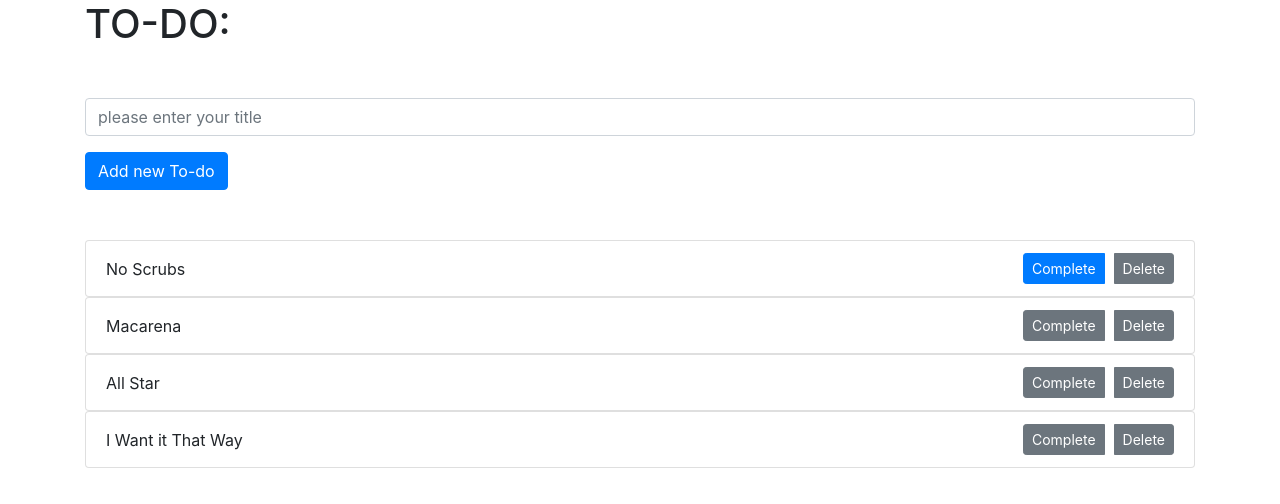
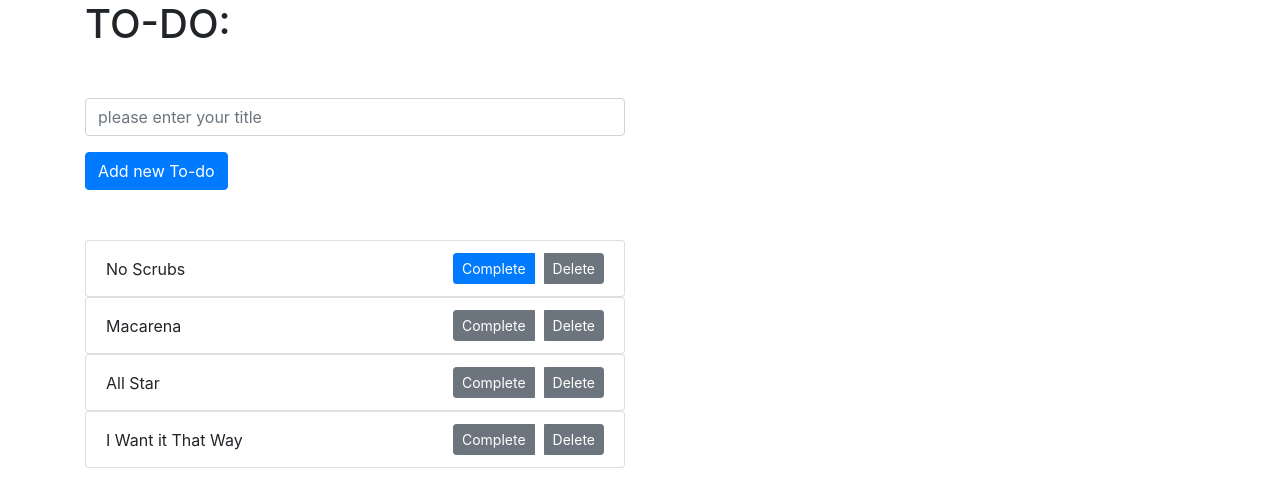
Before and after one commit to shunz869/Devmountain_To_Do, a React (Create React App) app: page / in a window 1280 px wide. Shown: the top 504 px of the page. Built offline with nearby package versions, Linux system fonts and the light colour scheme.

Commit message:
handle boolen

```diff
--- a/src/App.js
+++ b/src/App.js
@@ -1,41 +1,65 @@
 import React, { Component } from 'react';
 import { AddItem } from './components/addItem';
 import { ItemList } from './components/itemList';
+import { ItemDetail } from './components/itemDetail';
 
 
 class App extends Component {
   constructor(props){
     super(props);
     this.state = {
-      items:this.props.items
+      items:this.props.items,
+      selectedItem:''
     }
-  }
+  };
 
   addNewItem = (newItem) => {
     this.setState({
       items:[...this.state.items,newItem]
     })
-  }
+  };
 
   deleteItem = (title) => {
     //this.state.items.map(title => )
     this.setState({
       items:this.state.items.filter((item) => item.title !== title)
     });
+  };
 
-  }
+  changeComplete = (title) => {
+    let newArray = this.state.items.map((item) => {
+      if(item.title === title){
+        return ({...item,completed:!item.completed});
+      }else{
+        return item
+      }
+    })
+    this.setState({items:newArray})
+  };
 
+  selectedItem = (item) => {
+    console.log(item)
+    this.setState({
+      selectedItem:item
+    });
+  };
 
 
   render() {
-    console.log(this.state.items)
     return (
       <div className="container">
         <div className="row">
-          <div className="col-12">
+          <div className="col-12 col-md-6 col-lg-6">
             <h1 style={{marginBottom:50}}>TO-DO:</h1>
             <AddItem addNewItem={this.addNewItem}/>
-            <ItemList items={this.state.items} deleteItem={this.deleteItem}/>
+            <ItemList
+              items={this.state.items}
+              deleteItem={this.deleteItem}
+              selectedItem={this.selectedItem}
+              changeComplete={this.changeComplete}/>
+          </div>
+          <div className="col-12 col-md-6 col-lg-6">
+            <ItemDetail item = {this.state.selectedItem}/>
           </div>
         </div>
       </div>
--- a/src/components/addItem.js
+++ b/src/components/addItem.js
@@ -6,10 +6,11 @@ export class AddItem extends Component {
     e.preventDefault();
     let title = this.refs.title.value;
     if (!title.trim()) {
-      alert("Input can't be null")
+      alert("Please type in the title")
       return
     }
     this.props.addNewItem({title})
+    this.refs.title.value = null
   };
 
 
--- a/src/components/itemDetail.js
+++ b/src/components/itemDetail.js
@@ -1,7 +1,7 @@
 import React from 'react';
 
 export const ItemDetail = (props) => {
-  if(!props.item){
+  if(props.item.title == null){
     return null;
   }
   return(
--- a/src/components/itemList.js
+++ b/src/components/itemList.js
@@ -7,16 +7,36 @@ export class ItemList extends Component {
     this.props.deleteItem(title)
   }
 
+  handleSelect = (item) => {
+    this.props.selectedItem(item)
+  }
+  handleComplete = (item) => {
+    let newComleted = item.title;
+    this.props.changeComplete(newComleted)
+  }
+
+  addClassname = (item) => {
+    if(item.completed === true){
+      return "btn btn-primary btn-sm"
+    }else {
+      return "btn btn-secondary btn-sm"
+    }
+  };
+
   renderItems = () => {
     return this.props.items.map(item => {
       return(
         <ul className="list-group" key = {item.id}>
-          <li className="list-group-item d-flex justify-content-between align-items-center">
-            {item.title}
+          <li
+          className="list-group-item d-flex justify-content-between align-items-center"
+          >
+            <span onClick={()=>{this.handleSelect(item)}}>{item.title}</span>
             <div className="btn-group">
               <button
-              className={item.completed === "true"? "btn btn-primary btn-sm":"btn btn-secondary btn-sm"}
-              style={{marginRight:10}}>
+              className={this.addClassname(item)}
+              style={{marginRight:10}}
+              onClick = {() => {this.handleComplete(item)}}
+              >
               Complete
               </button>
               <button className="btn btn-secondary btn-sm" onClick = {() => {this.handleDelete(item)}}>Delete</button>
--- a/src/index.js
+++ b/src/index.js
@@ -5,10 +5,10 @@ import App from './App';
 import * as serviceWorker from './serviceWorker';
 
 let items=[
-  { id:1,title: 'No Scrubs', description: '4:05',completed:'true'},
-  { id:2,title: 'Macarena', description: '2:30',completed:'false'},
-  { id:3,title: 'All Star', description: '3:15',completed:'false'},
-  { id:4,title: 'I Want it That Way', description: '1:45',completed:'false'}
+  { id:1,title: 'No Scrubs', description: '4:05',completed:true},
+  { id:2,title: 'Macarena', description: '2:30',completed:false},
+  { id:3,title: 'All Star', description: '3:15',completed:false},
+  { id:4,title: 'I Want it That Way', description: '1:45',completed:false}
 ];
 
 ReactDOM.render(<App items={items}/>, document.getElementById('root'));
```
